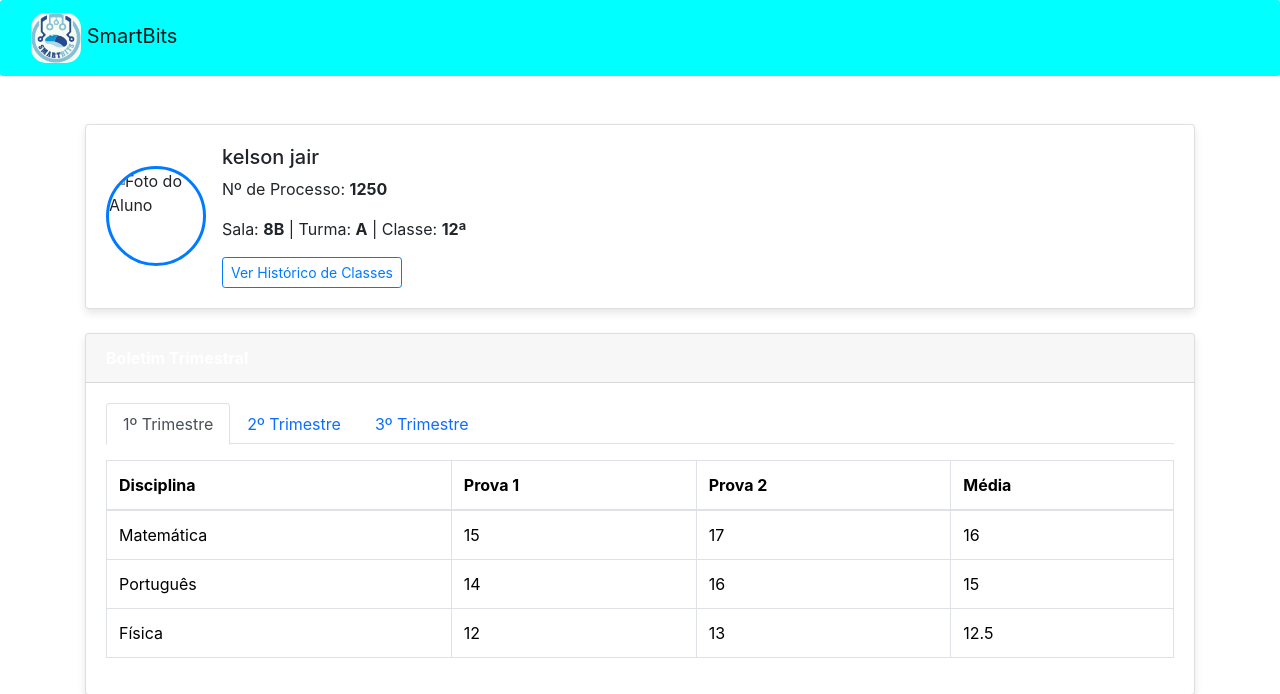
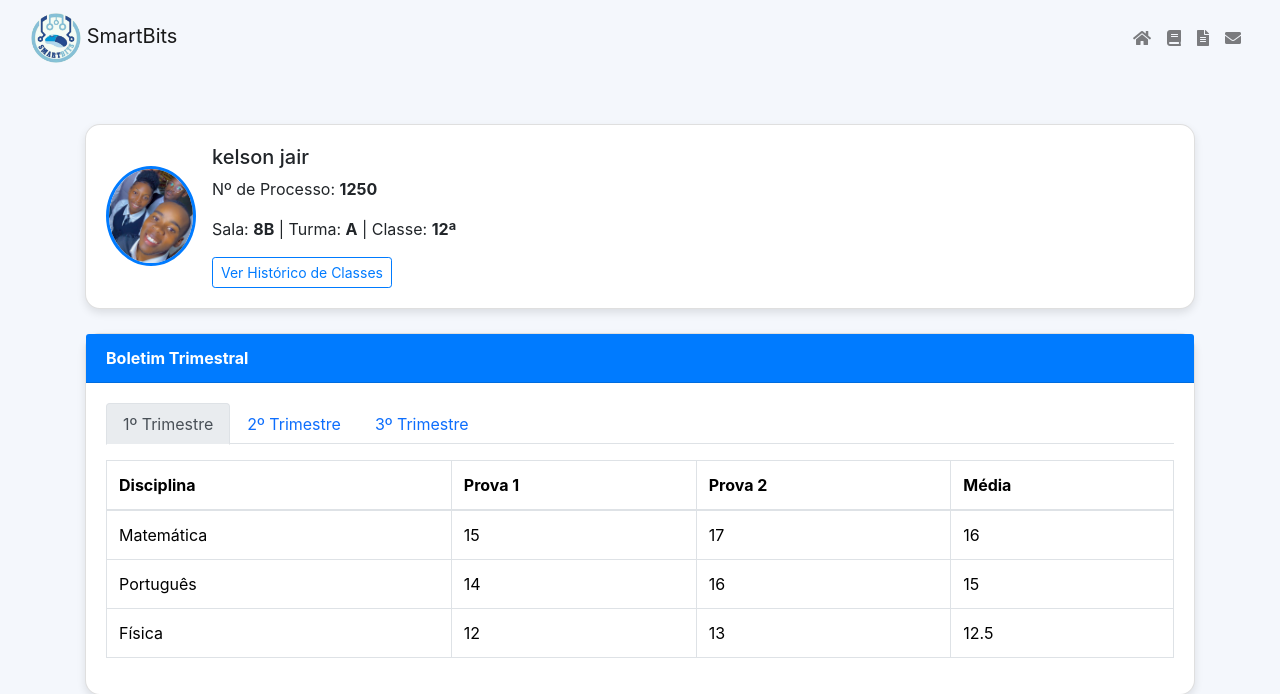
Before and after one commit to tonyxp4/EDK_solution, a PHP site: page /perfil/perfil_aluno.html in a window 1280 px wide. Shown: the top 694 px of the page. Run offline with PHP 8.4, Linux system fonts and the light colour scheme; some libraries are stand-ins or nearby versions.

Commit message:
perfil melhorado

```diff
--- a/css/aluno.css
+++ b/css/aluno.css
@@ -26,7 +26,7 @@
     }
     .logo {
       width: 50px;
-      border-radius: 15px;
+      border-radius: 10px;
     }
     .navcolor{
       background-color: aqua;
--- a/css/perfil.css
+++ b/css/perfil.css
@@ -21,3 +21,11 @@
             background-color: #e9ecef;
             border-color: #dee2e6 #dee2e6 #fff;
         }
+        .logo {
+            width: 50px;
+            border-radius: 100%;
+        }
+        .ftop {
+            width: 90px;
+            border-radius: 100%;
+        }
--- a/index.html
+++ b/index.html
@@ -58,7 +58,7 @@
         <label for="loginSenha" class="form-label">Senha</label>
         <input type="password" class="form-control" id="loginSenha" required>
       </div>
-      <button type="submit" class="btn btn-primary w-100">Entrar</button>
+      <a  href="frontende/aluno.html" type="submit" class="btn btn-primary w-100">Entrar</a>
     </form>
 
     <div class="small-link">
--- a/perfil/perfil_aluno.html
+++ b/perfil/perfil_aluno.html
@@ -5,11 +5,14 @@
     <meta name="viewport" content="width=device-width, initial-scale=1.0">
     <title>Perfil do Aluno</title>
     <link href="https://cdn.jsdelivr.net/npm/bootstrap@5.3.3/dist/css/bootstrap.min.css" rel="stylesheet">
+    <link href="https://cdn.jsdelivr.net/npm/bootstrap@5.1.3/dist/css/bootstrap.min.css" rel="stylesheet">
+    <!-- Link para o Font Awesome (ícones) -->
+    <link href="https://cdnjs.cloudflare.com/ajax/libs/font-awesome/5.15.4/css/all.min.css" rel="stylesheet">
     <script src="https://cdn.jsdelivr.net/npm/chart.js"></script>
-    <link rel="stylesheet" href="/css/perfil.css">
-    <link rel="stylesheet" href="../css/aluno.css">
+
     <link rel="stylesheet" href="../css/bootstrap.min.css">
     <link rel="stylesheet" href="../css/bootstrap-icons.css.css">
+    <link rel="stylesheet" href="../css/perfil.css">
 </head>
 <body>
     <nav class="navbar navbar-expand-lg navbar-light navcolor">
@@ -44,7 +47,7 @@
     <!-- Perfil do Aluno -->
     <div class="card mb-4">
         <div class="card-body d-flex align-items-center">
-            <img src="https://via.placeholder.com/100" alt="Foto do Aluno" class="profile-pic me-3">
+            <img src="../fto/WhatsApp Image 2025-05-07 at 11.13.34.jpeg" alt="Foto do Aluno" class="profile-pic me-3 ftop">
             <div>
                 <h5>kelson jair</h5>
                 <p>Nº de Processo: <strong>1250</strong></p>
```
Also changed, not shown: fto/WhatsApp Image 2025-05-07 at 11.13.34.jpeg (added).
